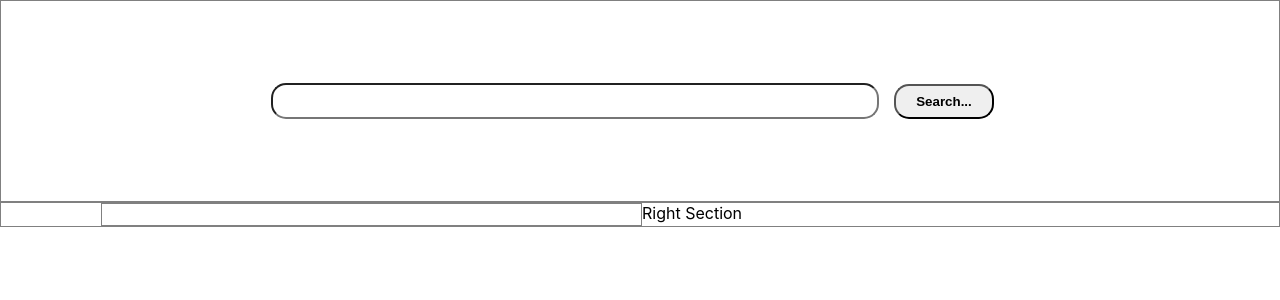
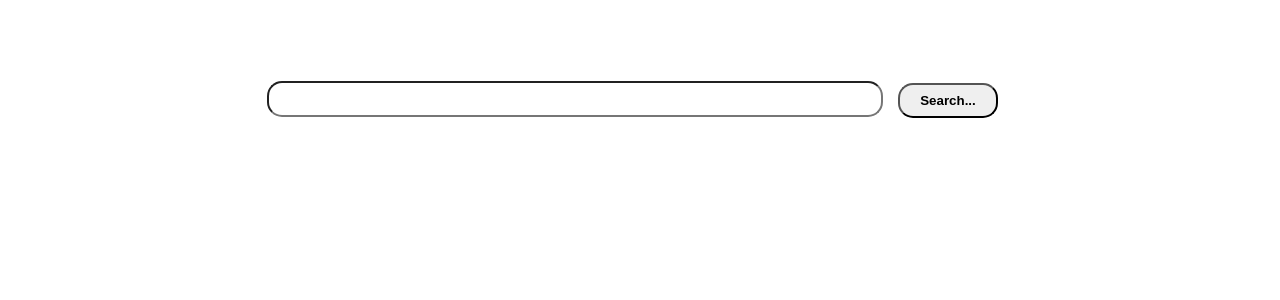
Before and after one commit to AlexTolstikhin/company-search, a React (Create React App) app: page / in a window 1280 px wide. Shown: the top 300 px of the page. Built offline with nearby package versions, Linux system fonts and the light colour scheme.

Commit message:
added rightSection

```diff
--- a/src/App.css
+++ b/src/App.css
@@ -41,3 +41,8 @@
 input, button:focus {
   outline: none;
 }
+
+ul, li {
+  list-style-type: none;
+  padding-inline-start: 0rem;
+}
--- a/src/components/class/searchPlatform.js
+++ b/src/components/class/searchPlatform.js
@@ -3,15 +3,18 @@ import * as APIs from '../../searchAPIs/searchAPIs';
 
 // components
 import LeftSection from '../functional/leftSection';
+import RightSection from '../functional/rightSection';
 
 const inlineStyles = {
     inputWrapper: {
         display: 'flex',
         height: '200px',
         justifyContent: 'center',
-        alignItems: 'center'
+        alignItems: 'center',
     },
     input: {
+        fontSize: '15px',
+        paddingLeft: '10px',
         width: '600px',
         height: '30px',
         borderRadius: '15px',
@@ -29,7 +32,7 @@ const inlineStyles = {
         padding: '0 100px'
     },
     showMeBorders: {
-        border: '1px solid grey'
+        // border: '1px solid grey'
     },
     list: {
         width: '100%',
@@ -55,7 +58,8 @@ export default class SearchPlatform extends PureComponent {
 
         this.state = {
             queryString: '',
-            leftSectionData: {}
+            leftSectionData: {},
+            rightSectionData: []
         }
     }
 
@@ -71,9 +75,9 @@ export default class SearchPlatform extends PureComponent {
         fetch(queryString).then(resp => {
             const [wikiData, duckDuckGo] = resp;
             this.setState({
-                leftSectionData: wikiData
+                leftSectionData: wikiData,
+                rightSectionData: duckDuckGo
             })
-            console.log(duckDuckGo)
         })
     }
 
@@ -85,9 +89,9 @@ export default class SearchPlatform extends PureComponent {
                 summary = '',
                 images = []
             },
+            rightSectionData = [],
             queryString
         } = this.state;
-        console.log(images)
         return (
             <div>
                 <div style={{...inlineStyles.showMeBorders, ...inlineStyles.inputWrapper}}>
@@ -112,7 +116,9 @@ export default class SearchPlatform extends PureComponent {
                         summary={summary}
                         title={title}
                     />
-                    <div>Right Section</div>
+                    <RightSection
+                        results={rightSectionData}
+                    />
                 </div>
             </div>
         )
--- a/src/components/functional/leftSection.js
+++ b/src/components/functional/leftSection.js
@@ -1,18 +1,45 @@
 import React from 'react';
 import PropTypes from 'prop-types';
-import "react-responsive-carousel/lib/styles/carousel.min.css";
+import { findByLabelText } from '@testing-library/react';
 
 const styles = {
     showMeBorders: {
-        border: '1px solid grey'
+        // border: '1px solid grey'
     },
     sectionWrapper: {
-        width: '50%'
+        width: '60%',
     },
-    imageWrapper: {
-
+    titleWrapper: {
+        borderRadius: '15px',
+        margin: '10px',
+        height: '100px',
+        display: 'flex',
+        justifyContent: 'center',
+        alignItems: 'center',
+        background: '#c7ede9',
+    },
+    textWrapper: {
+        borderRadius: '15px',
+        fontSize: '15px',
+        lineHeight: '20px',
+        textAlign: 'justify',
+        background: '#c7ede9',
+        padding: '10px 20px 20px 20px',
+        margin: '10px'
+    },
+    description: {
+        fontSize: '15px',
+        textAlign: 'justify'
     }
 };
+
+
+const textComponent = (title, text) =>
+    <div style={styles.textWrapper}>
+        <h2>{title}</h2>
+        <hr />
+        <div>{text}</div>
+    </div>
 
 const LeftSection = ({
         description,
@@ -20,12 +47,22 @@ const LeftSection = ({
         summary,
         title
     }) =>
-        <div style={{...styles.showMeBorders, ...styles.sectionWrapper}}>
-            {!!images.length && <div><img src={images[0]} /></div>}
-            <h1>{title}</h1>
-            <p>{summary}</p>
-            <p>{description}</p>
-        </div>
+        <section style={{...styles.showMeBorders, ...styles.sectionWrapper}}>
+            <div style={{ display: 'flex', alignItems: 'center' }}>
+                {!!images.length &&
+                    <span style={{...styles.sectionWrapper, ...styles.titleWrapper}}>
+                        <img src={images[0]} height="50px"/>
+                    </span>
+                }
+                {title && <span style={{...styles.sectionWrapper, ...styles.titleWrapper}}>
+                    <h1 style={{}}>{title}</h1>
+                </span>}
+            </div>
+            <div>
+                {summary && textComponent('Summary', summary)}
+                {description && textComponent('About', description)}
+            </div>
+        </section>
 
 
 
--- /dev/null
+++ b/src/components/functional/rightSection.js
@@ -0,0 +1,34 @@
+import React from 'react';
+import PropTypes from 'prop-types';
+
+
+const styles = {
+    listItem: {
+        borderRadius: '15px',
+        margin: '10px',
+        height: '100px',
+        display: 'flex',
+        justifyContent: 'center',
+        alignItems: 'center',
+        background: '#c7ede9',
+    }
+};
+
+const RightSection = ({ results }) =>
+    <section style={{ width: '40%' }}>
+        <ul style={{ margin: '10px' }}>
+            {results.map(i => <li style={styles.listItem}><a href={i.FirstURL} target="blank">{i.Text}</a></li>)}
+        </ul>
+    </section>
+
+
+RightSection.defaultProps = {
+    results: []
+}
+
+RightSection.propTypes = {
+    results: PropTypes.array
+}
+
+
+export default RightSection;
--- a/src/searchAPIs/searchAPIs.js
+++ b/src/searchAPIs/searchAPIs.js
@@ -10,7 +10,7 @@ function callWiki (query_string) {
 
 function callDuckDuckGo (query_string) {
     const url = `http://api.duckduckgo.com?q=${query_string}&format=json`
-    return axios.get(url).then(({ data: { RelatedTopics = [] } }) => RelatedTopics)
+    return axios.get(url).then(({ data: { RelatedTopics = [] } }) => RelatedTopics.filter(i => i.FirstURL))
 }
 
 
```
